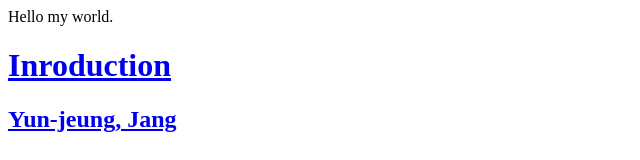
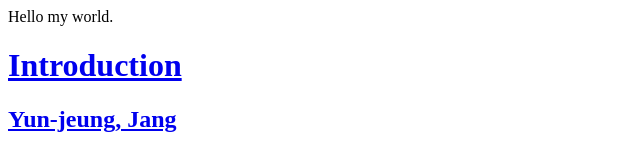
Before and after one commit to yzzang16/my-first-web-site, a plain HTML site: page index.html in a window 1280 px wide. Shown: the top 160 px of the page, without its empty margins (0-640 px from the left). Drawn offline with Linux system fonts and the light colour scheme.

Commit message:
Add files via upload

```diff
--- a/index.html
+++ b/index.html
@@ -7,7 +7,7 @@
 
 <body>
     Hello my world.<br>
-    <h1><a href="index.html" target="_blank">Inroduction</a></h1>
+    <h1><a href="index.html" target="_blank">Introduction</a></h1>
     <h2><a href="https://www.w3.org/TR/html4/" target="_blank" title="refer">Yun-jeung, Jang</a></h2><br>
     <ol>
         <li><strong>인지심리학자</strong></li>
```
